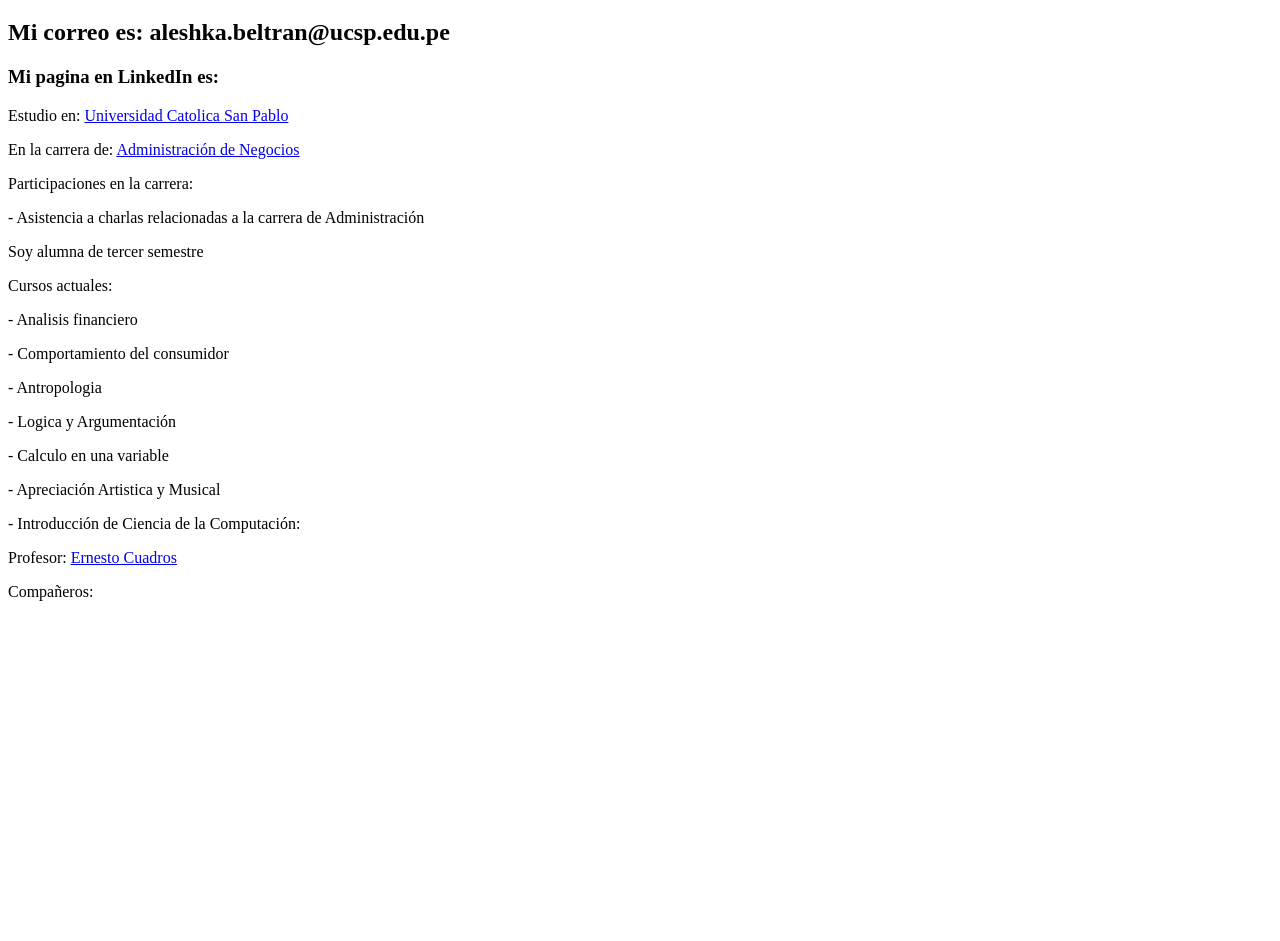
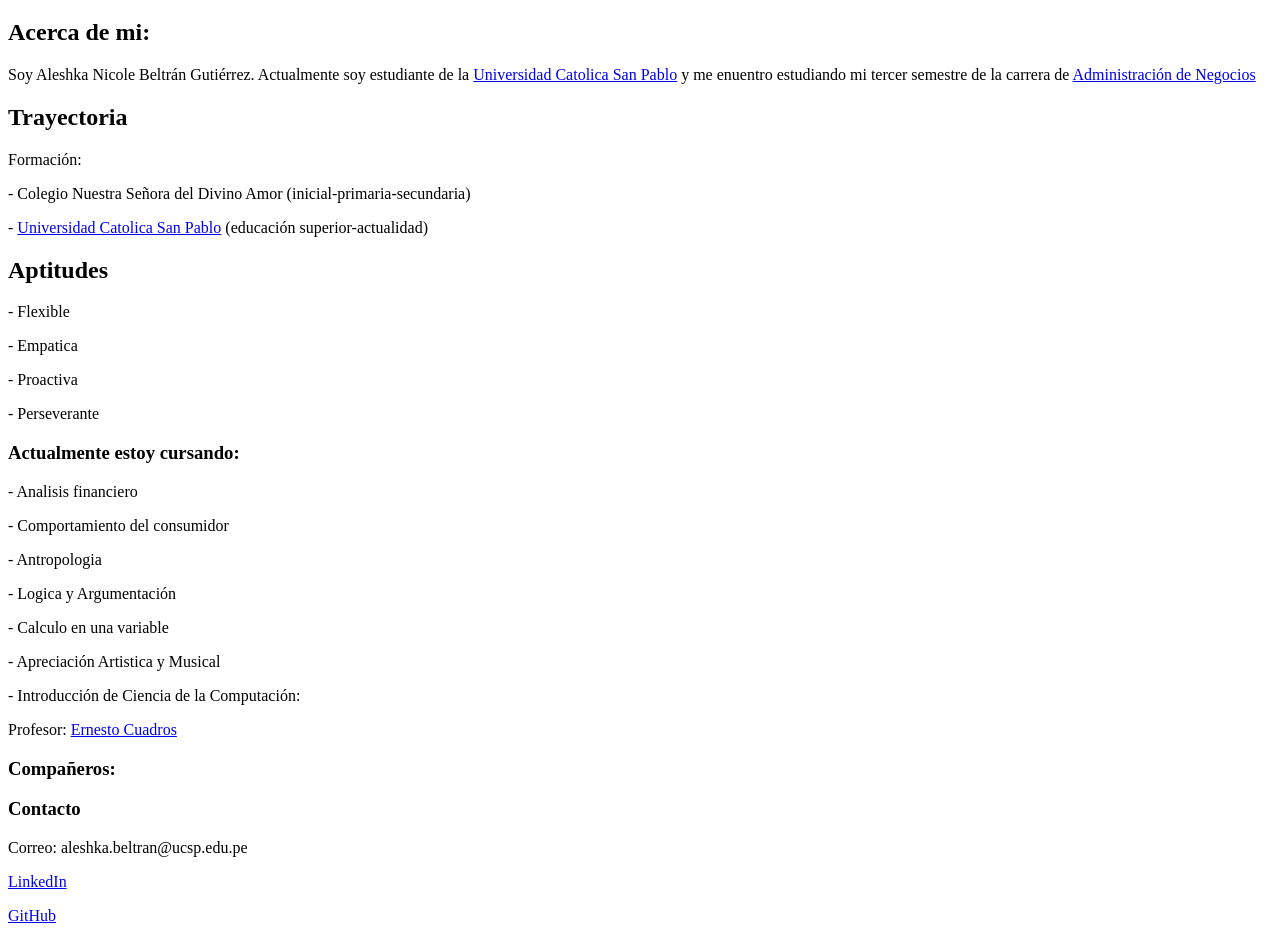
Before and after one commit to aleshka18/aleshkabeltran, a plain HTML site: page index.html in a window 1280 px wide. Shown: the part 61-1002 px from the top of the page. Before the commit the page ends 800 px from the top, so only its background shows below. Drawn offline with Linux system fonts and the light colour scheme.

Commit message:
Separado por partes
Agrege mas informacion seprandolo por subtitulos

```diff
--- a/index.html
+++ b/index.html
@@ -7,14 +7,18 @@
 </head>
 <body>
     <h1> Aleshka Nicole Beltrán Gutiérrez </h1>
-    <h2> Mi correo es: aleshka.beltran@ucsp.edu.pe</h2>
-    <h3> Mi pagina en LinkedIn es:</h3>
-    <p> Estudio en: <a href="https://ucsp.edu.pe/">Universidad Catolica San Pablo</a>  </p>
-    <p> En la carrera de: <a href="https://ucsp.edu.pe/carreras/administracion-negocios/">Administración de Negocios</a>  </p>
-    <p> Participaciones en la carrera:</p>
-      <p> - Asistencia a charlas relacionadas a la carrera de Administración</p>
-    <p> Soy alumna de tercer semestre</p>
-    <p> Cursos actuales:</p>
+    <h2> Acerca de mi:</h2>
+    <p> Soy Aleshka Nicole Beltrán Gutiérrez. Actualmente soy estudiante de la <a href="https://ucsp.edu.pe/">Universidad Catolica San Pablo</a> y me enuentro estudiando mi tercer semestre de la carrera de <a href="https://ucsp.edu.pe/carreras/administracion-negocios/">Administración de Negocios</a>  </p>
+    <h2> Trayectoria </h2>
+    <p>Formación:</p>
+    <p>- Colegio Nuestra Señora del Divino Amor (inicial-primaria-secundaria)</p>
+    <p>- <a href="https://ucsp.edu.pe/">Universidad Catolica San Pablo</a> (educación superior-actualidad)</p>
+    <h2> Aptitudes </h2>
+      <p>- Flexible </p>
+      <p>- Empatica </p>
+      <p>- Proactiva</p>
+      <p>- Perseverante </p>
+    <h3> Actualmente estoy cursando:</h3>
       <p>- Analisis financiero</p>
       <p>- Comportamiento del consumidor</p>
       <p>- Antropologia</p>
@@ -23,6 +27,10 @@
       <p>- Apreciación Artistica y Musical</p>
       <p>- Introducción de Ciencia de la Computación:</p>
       <p> Profesor: <a href="https://www.linkedin.com/in/ecuadrosv/"> Ernesto Cuadros</a></p>
-      <p> Compañeros:</p>
+      <h3> Compañeros:</h3>
+      <h3> Contacto</h3>
+    <p> Correo: aleshka.beltran@ucsp.edu.pe</p>
+    <p><a href="https://www.linkedin.com/in/aleshka-nicole-beltr%C3%A1n-guti%C3%A9rrez-766b80305/"> LinkedIn</a></p>
+    <p><a href="https://github.com/aleshka18"> GitHub</a></p>
 </body>
 </html>
```
